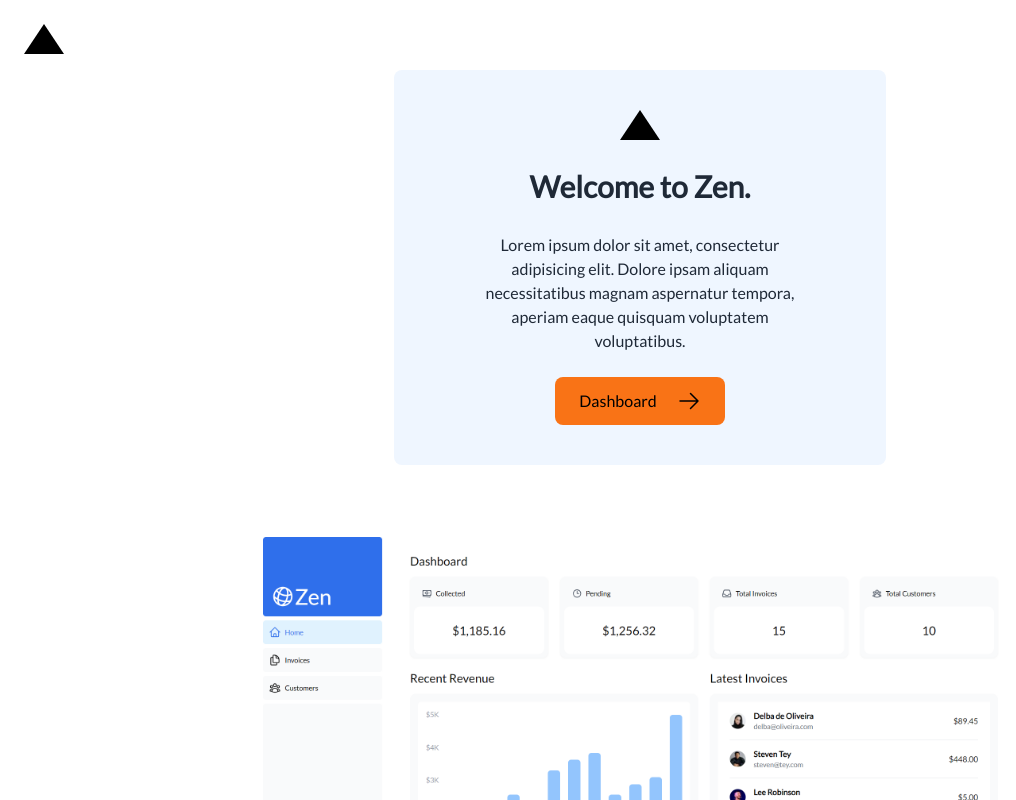
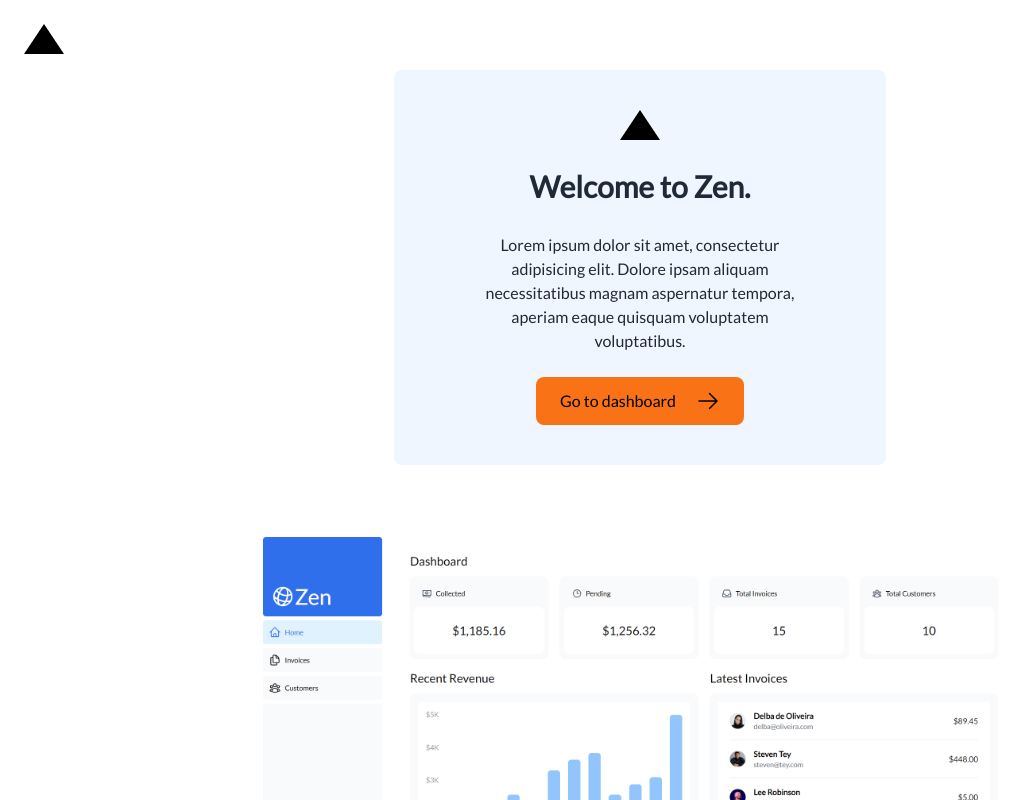
Before and after one commit to YusafS94/nextjs-zen-dashboard, a Next.js app: page / in a window 1280 px wide. Shown: the top 800 px of the page, without its empty margins (0-1016 px from the left). Built offline with nearby package versions, Linux system fonts and the light colour scheme.

Commit message:
button text

```diff
--- a/app/page.tsx
+++ b/app/page.tsx
@@ -29,7 +29,8 @@ export default function Page() {
             href="/dashboard"
             className="flex items-center gap-5 self-center rounded-lg bg-orange-500 px-6 py-3 text-sm font-medium text-black transition-colors hover:bg-blue-400 md:text-base"
           >
-            <span>Dashboard</span> <ArrowRightIcon className="w-5 md:w-6" />
+            <span>Go to dashboard</span>{' '}
+            <ArrowRightIcon className="w-5 md:w-6" />
           </Link>
         </div>
         <div className="mx-auto flex items-center justify-center p-6 md:w-4/5 md:px-28 md:py-12">
```
